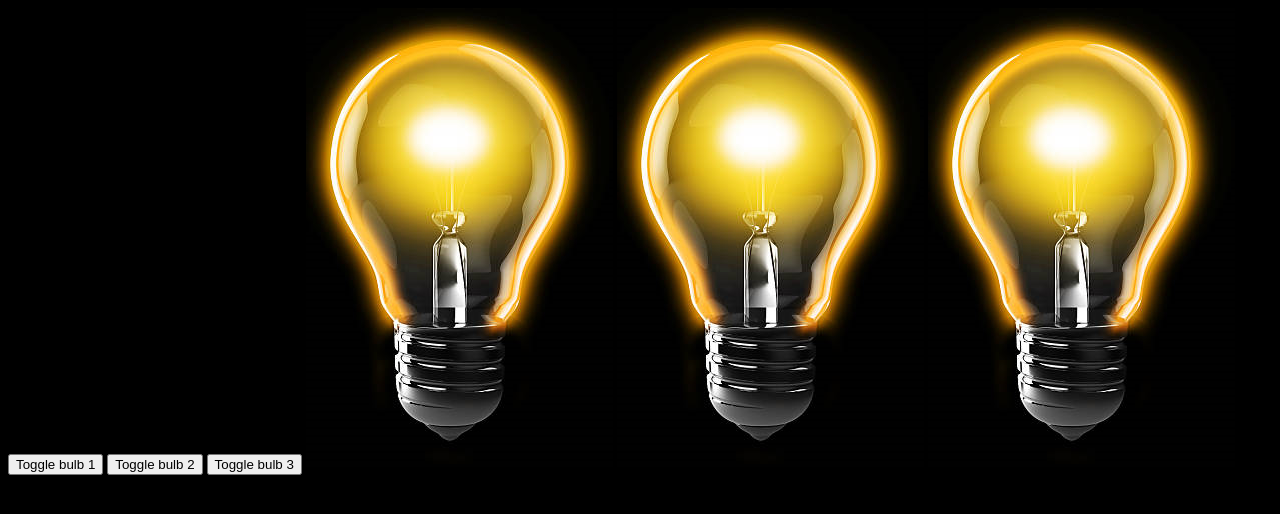
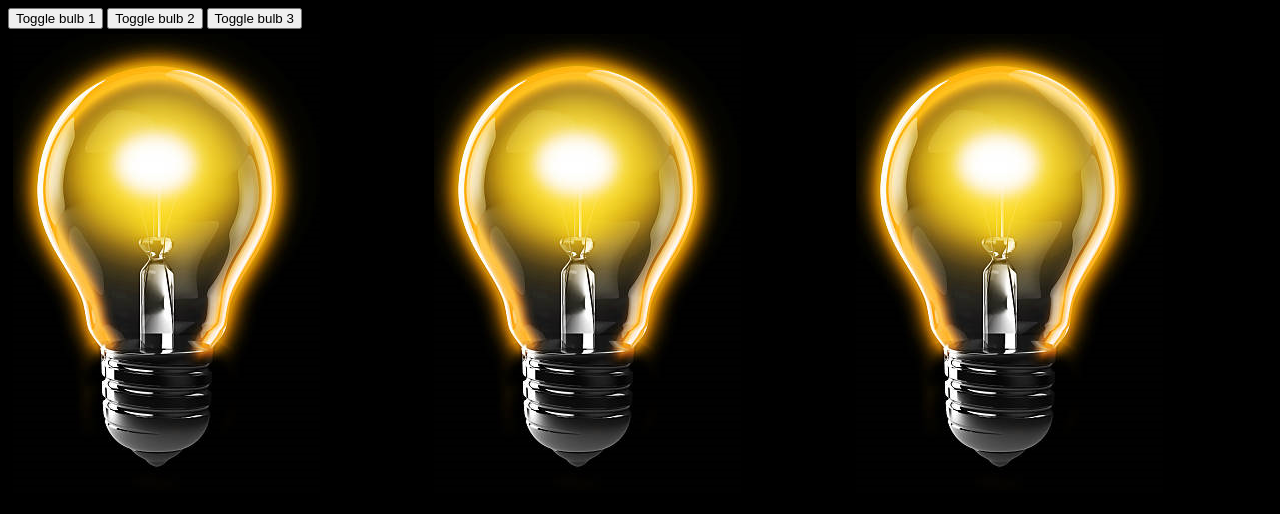
Before and after one commit to Nemijw/Projekt-Git, a plain HTML site: page index.html in a window 1280 px wide. Drawn offline with Linux system fonts and the light colour scheme.

Commit message:
Aligned pictures under button

```diff
--- a/index.html
+++ b/index.html
@@ -13,11 +13,17 @@
 <button id="bulb2" class="btn btn-primary">Toggle bulb 2</button>
 <button id="bulb3" class="btn btn-primary">Toggle bulb 3</button>
 
-
-<img id="bulb1img" src="Images/Tänd lampa.png" alt="">
-<img id="bulb2img" src="Images/Tänd lampa.png" alt="">
-<img id="bulb3img" src="Images/Tänd lampa.png" alt="">
-
+<div class="row">
+    <div class="column">
+        <img id="bulb1img" src="Images/Tänd lampa.png">
+    </div>
+    <div class="column">
+        <img id="bulb2img" src="Images/Tänd lampa.png">
+    </div>
+    <div class="column">
+        <img id="bulb3img" src="Images/Tänd lampa.png">
+    </div>
+  </div>
 
 <script src="script.js"></script>
 
--- a/style.css
+++ b/style.css
@@ -8,3 +8,12 @@
 body{
     background-color: black;
 }
+
+.row {
+    display: flex;
+  }
+
+  .column {
+    flex: 33.33%;
+    padding: 5px;
+  }
```
